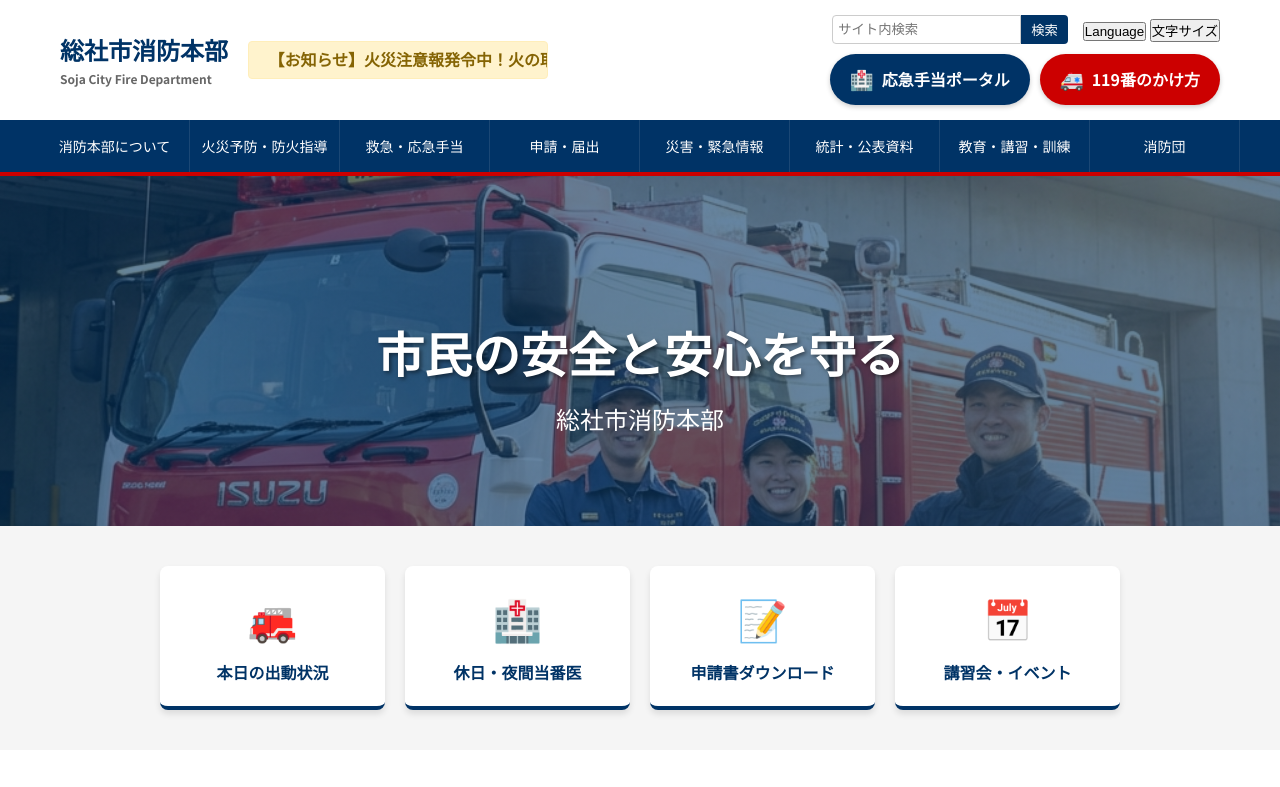
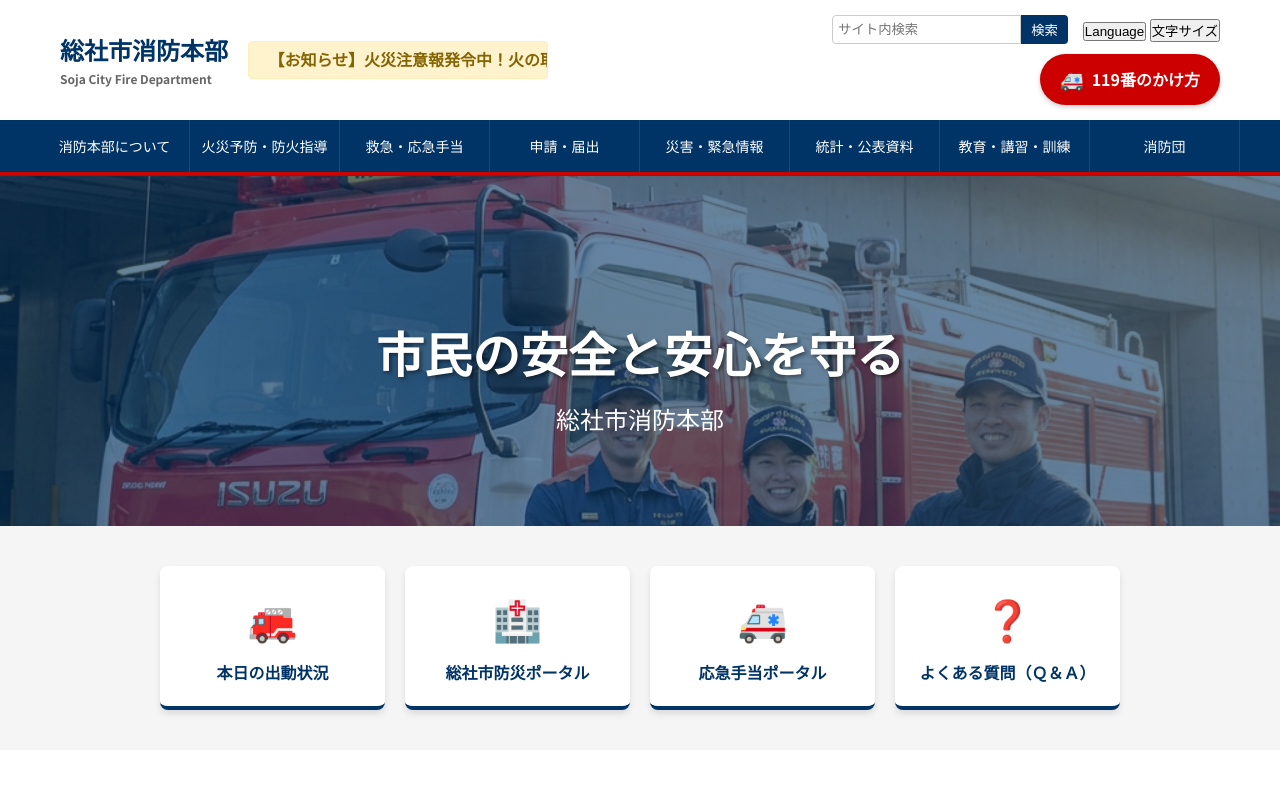
Before and after one commit to ryoji-ai/soja-fire-dept-homepage, a website: page index.html in a window 1280 px wide. Shown: the top 787 px of the page. Drawn offline with Linux system fonts and the light colour scheme.

Commit message:
Remove first aid portal banner from header and update quick access cards

```diff
--- a/index.html
+++ b/index.html
@@ -38,10 +38,7 @@
                     </div>
                 </div>
                 <div class="header-buttons">
-                    <a href="#" class="aid-portal-btn">
-                        <span class="icon">🏥</span>
-                        応急手当ポータル
-                    </a>
+
                     <a href="#" class="emergency-btn">
                         <span class="icon">🚑</span>
                         119番のかけ方
@@ -85,15 +82,15 @@
             </a>
             <a href="#" class="quick-btn">
                 <span class="icon">🏥</span>
-                <span class="text">休日・夜間当番医</span>
+                <span class="text">総社市防災ポータル</span>
             </a>
             <a href="#" class="quick-btn">
-                <span class="icon">📝</span>
-                <span class="text">申請書ダウンロード</span>
+                <span class="icon">🚑</span>
+                <span class="text">応急手当ポータル</span>
             </a>
             <a href="#" class="quick-btn">
-                <span class="icon">📅</span>
-                <span class="text">講習会・イベント</span>
+                <span class="icon">❓</span>
+                <span class="text">よくある質問（Ｑ＆Ａ）</span>
             </a>
         </div>
     </section>
```
